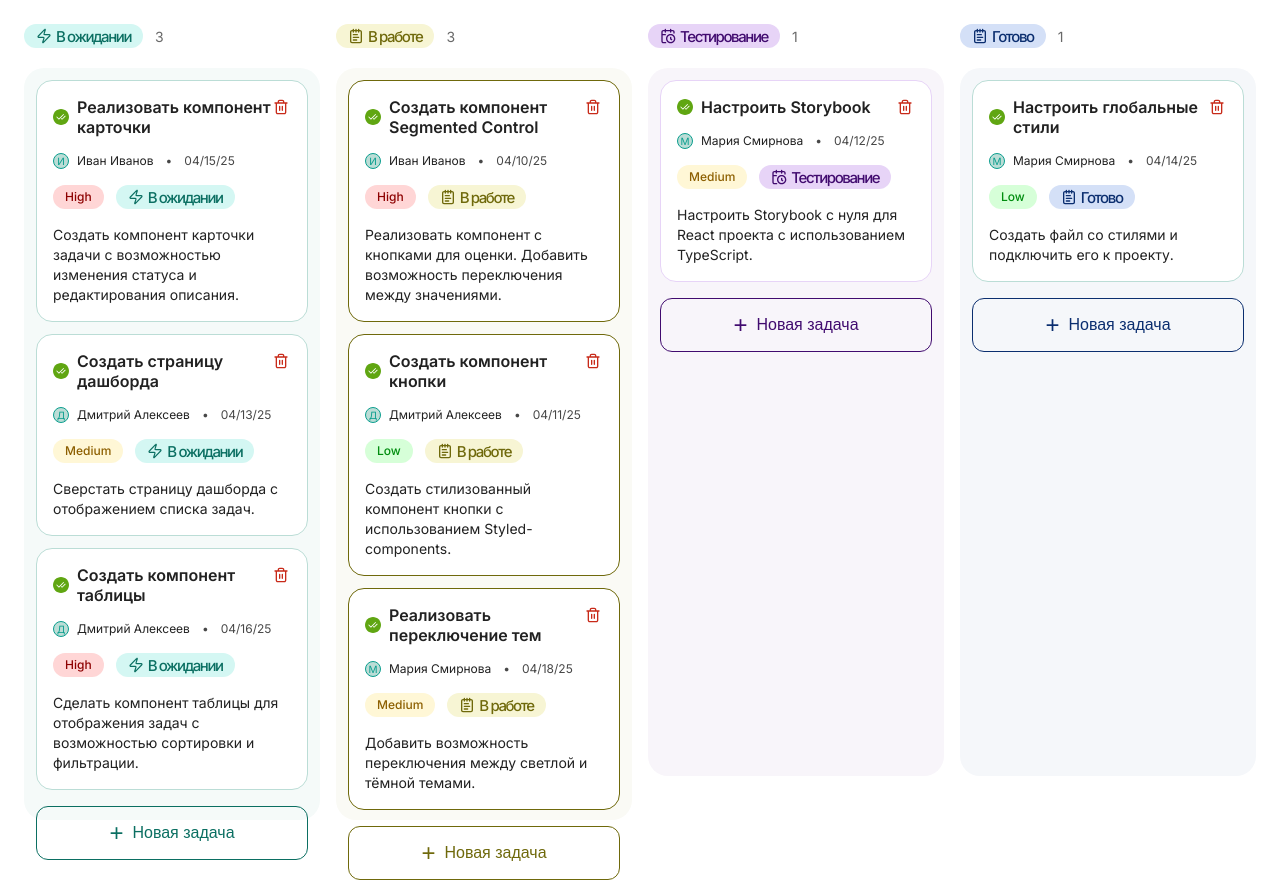
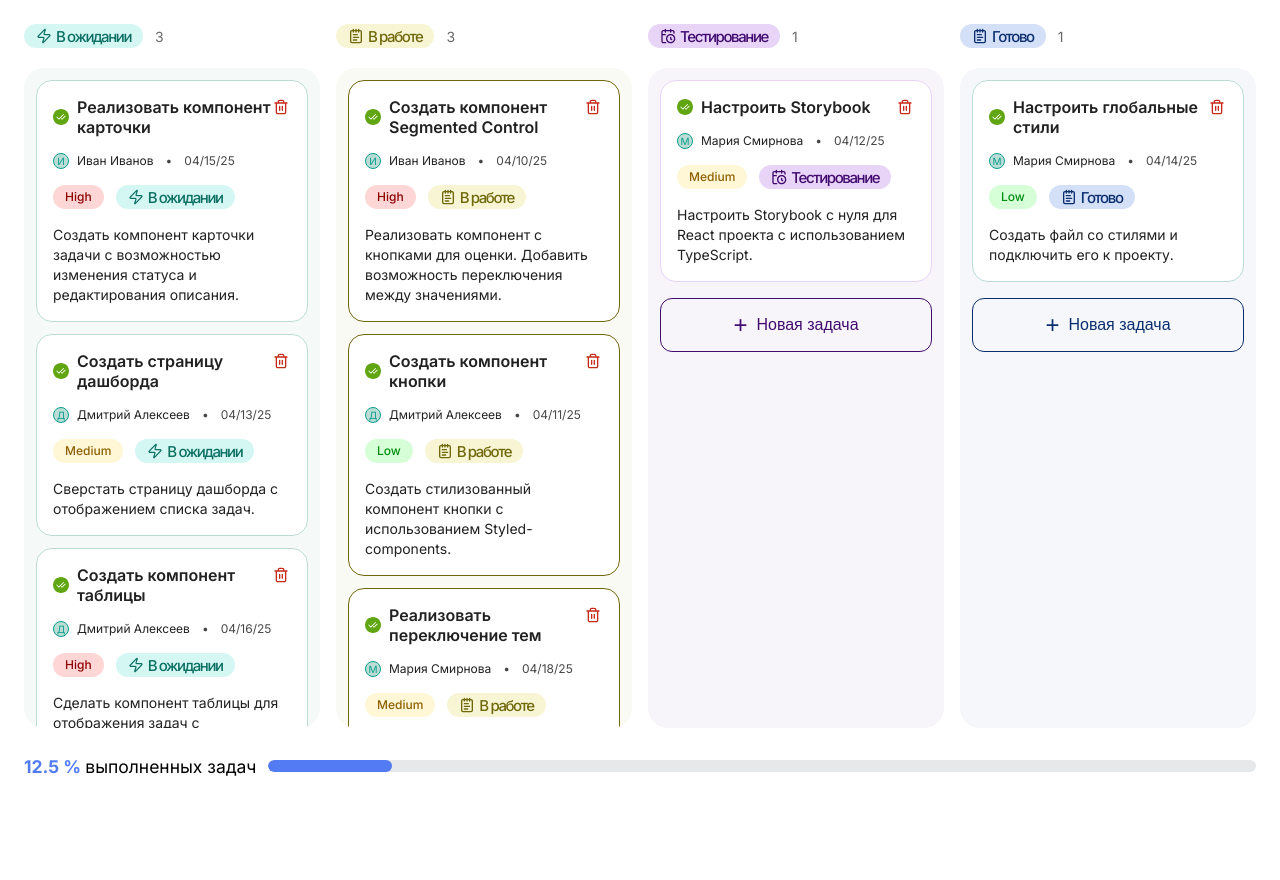
Before and after one commit to nomadcharm/kanban-board, a React (Vite) app: page / in a window 1280 px wide. After the commit the page ends 800 px from the top, so only its background shows below. Built offline with nearby package versions, Linux system fonts and the light colour scheme; a web font is replaced by a local one.

Commit message:
task completion bar added

```diff
--- a/src/components/Board/Board.tsx
+++ b/src/components/Board/Board.tsx
@@ -5,10 +5,11 @@ import Column from "../Column/Column";
 import { columns } from "../../data/columns";
 import { Task } from "../../types/types";
 import { useTasks } from "../../hooks/useTasks";
+import CompletionBar from "../CompletionBar/CompletionBar";
 
 const Board: FC = () => {
   const boardColumns = [columns[0], columns[1], columns[3], columns[2]];
-  const { setStoredTasks, filteredTasks } = useTasks();
+  const { storedTasks, setStoredTasks, filteredTasks } = useTasks();
 
   const handleDragEnd = (e: DragEndEvent) => {
     const { active, over } = e;
@@ -30,7 +31,12 @@ const Board: FC = () => {
     );
   };
 
+  const lastColumn = boardColumns[boardColumns.length - 1];
+  const numbOfCompletedTasks = filteredTasks(lastColumn.id).length;
+  const completionPercentage = (numbOfCompletedTasks * 100) / storedTasks.length;
+
   return (
+    <BoardWrapper>
       <KanbanBoard>
         <DndContext onDragEnd={handleDragEnd}>
           {boardColumns.map((col) => {
@@ -38,8 +44,17 @@ const Board: FC = () => {
           })}
         </DndContext>
       </KanbanBoard>
+      <CompletionBar percentage={completionPercentage} />
+    </BoardWrapper>
   );
 };
+
+const BoardWrapper = styled.div`
+  display: flex;
+  flex-direction: column;
+  gap: 28px;
+  height: calc(100% - 48px);
+`;
 
 const KanbanBoard = styled.div`
   display: flex;
--- a/src/components/Column/Column.tsx
+++ b/src/components/Column/Column.tsx
@@ -49,7 +49,6 @@ const ColumnContainer = styled.div`
   flex-direction: column;
   gap: 20px;
   width: calc((100% - 48px) / 4);
-  height: 100%;
 `;
 
 const ColumnHeader = styled.div`
@@ -81,23 +80,22 @@ const ColumnBody = styled.div<{ id: number }>`
         return "";
     }
   }};
-  // overflow-y: auto;
-  // overflow-x: none;
-  // &::-webkit-scrollbar {
-  //   width: 4px;
-  // }
+  overflow-y: auto;
+  &::-webkit-scrollbar {
+    width: 4px;
+  }
 
-  // &::-webkit-scrollbar-track {
-  //   background: transparent;
-  // }
+  &::-webkit-scrollbar-track {
+    background: transparent;
+  }
 
-  // &::-webkit-scrollbar-thumb {
-  //   background-color: #D9DBD7;
-  //   border-radius: 10px;
-  // }
+  &::-webkit-scrollbar-thumb {
+    background-color: #D9DBD7;
+    border-radius: 10px;
+  }
 
-  // scrollbar-width: thin;
-  // scrollbar-color: #D9DBD7 transparent;
+  scrollbar-width: thin;
+  scrollbar-color: #D9DBD7 transparent;
 `;
 
 const TaskList = styled.ul`
--- /dev/null
+++ b/src/components/CompletionBar/CompletionBar.tsx
@@ -0,0 +1,58 @@
+import { FC } from "react";
+import styled from "styled-components";
+
+interface CompletionBarProps {
+  percentage: number;
+}
+
+const CompletionBar: FC<CompletionBarProps> = ({ percentage }) => {
+  return (
+    <BarWrapper>
+      <StyledText>
+        <span>{percentage} % </span>
+        <span>выполненных задач</span>
+      </StyledText>
+      <StyledCompletionBar>
+        <CompletionPercentage percent={percentage} />
+      </StyledCompletionBar>
+    </BarWrapper>
+  )
+}
+
+const BarWrapper = styled.div`
+  display: flex;
+  align-items: center;
+  gap: 12px;
+  max-height: 20px;
+`;
+
+const StyledText = styled.p`
+  flex-shrink: 0;
+  font-size: 17.5px;
+
+  & > span:nth-child(1) {
+    font-weight: 700;
+    color: var(--clr-cornflower-blue);
+  }
+
+    & > span:nth-child(2) {
+    color: var(--clr-black);
+  }
+`;
+
+const StyledCompletionBar = styled.div`
+  width: 100%;
+  height: 12px;
+  border-radius: 9999px;
+  background-color: var(--clr-porcelain);
+  overflow: hidden;
+`;
+
+const CompletionPercentage = styled.div<{ percent: number }>`
+  width: ${({ percent }) => percent}%;
+  height: 100%;
+  border-radius: 9999px;
+  background-color: var(--clr-cornflower-blue);
+`;
+
+export default CompletionBar
--- a/src/components/TaskCard/TaskCard.tsx
+++ b/src/components/TaskCard/TaskCard.tsx
@@ -29,6 +29,7 @@ const TaskCard: FC<TaskCardProps> = ({ task }) => {
     ? {
         border: `2px solid var(--clr-cornflower-blue)`,
         transform: `translate(${transform.x}px, ${transform.y}px)`,
+        zIndex: `11111`,
       }
     : undefined;
 
--- a/src/hooks/useTasks.ts
+++ b/src/hooks/useTasks.ts
@@ -21,7 +21,7 @@ export const useTasks = () => {
 
   const handleAddTask = (data: Task) => {
     dispatch(addTask(data));
-    setStoredTasks((prevTasks) => [...prevTasks, data]);
+    setStoredTasks((prevTasks: Task[]) => [...prevTasks, data]);
   };
 
   const handleDeleteTask = (taskName: string) => {
--- a/src/index.css
+++ b/src/index.css
@@ -3,11 +3,13 @@
 :root {
   --clr-white: #ffffff;
   --clr-mine-shaft: #212121;
+  --clr-black: #000000;
   --clr-dove-gray: #696969;
   --clr-tundora: #474747;
   --clr-gray: #8f8f8f;
   --clr-niagara: #0a9e8e;
   --clr-cornflower-blue: #537BF3;
+  --clr-porcelain: #E7E8EA;
 
   /* waiting */
   --clr-catskill-white: #f5faf9;
@@ -41,6 +43,9 @@
   /* high priority */
   --clr-cosmos: #ffd6d6;
   --clr-red-berry: #8d0101;
+
+  /* with opacity */
+  --clr-atoll-80: #0b6f6280;
 }
 
 html {
```
Lines whose indentation alone changed are shown as unchanged.
